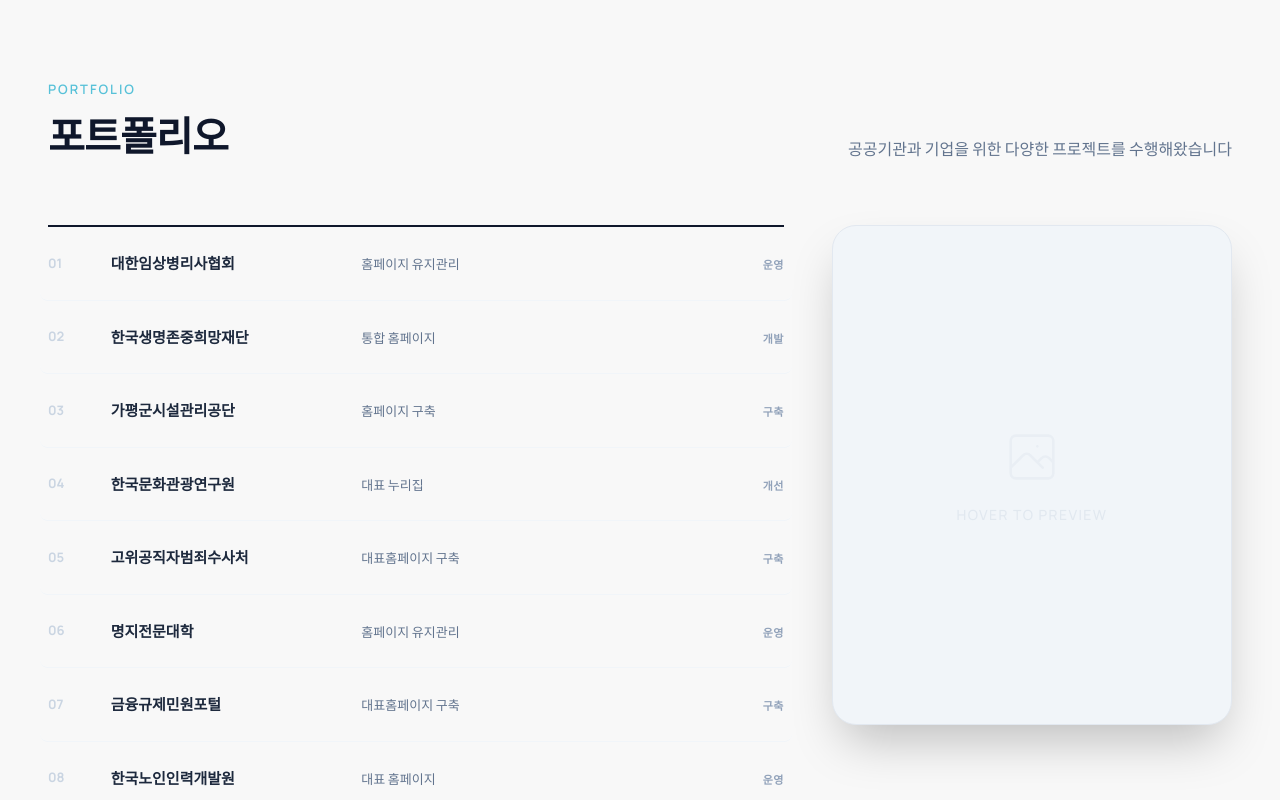
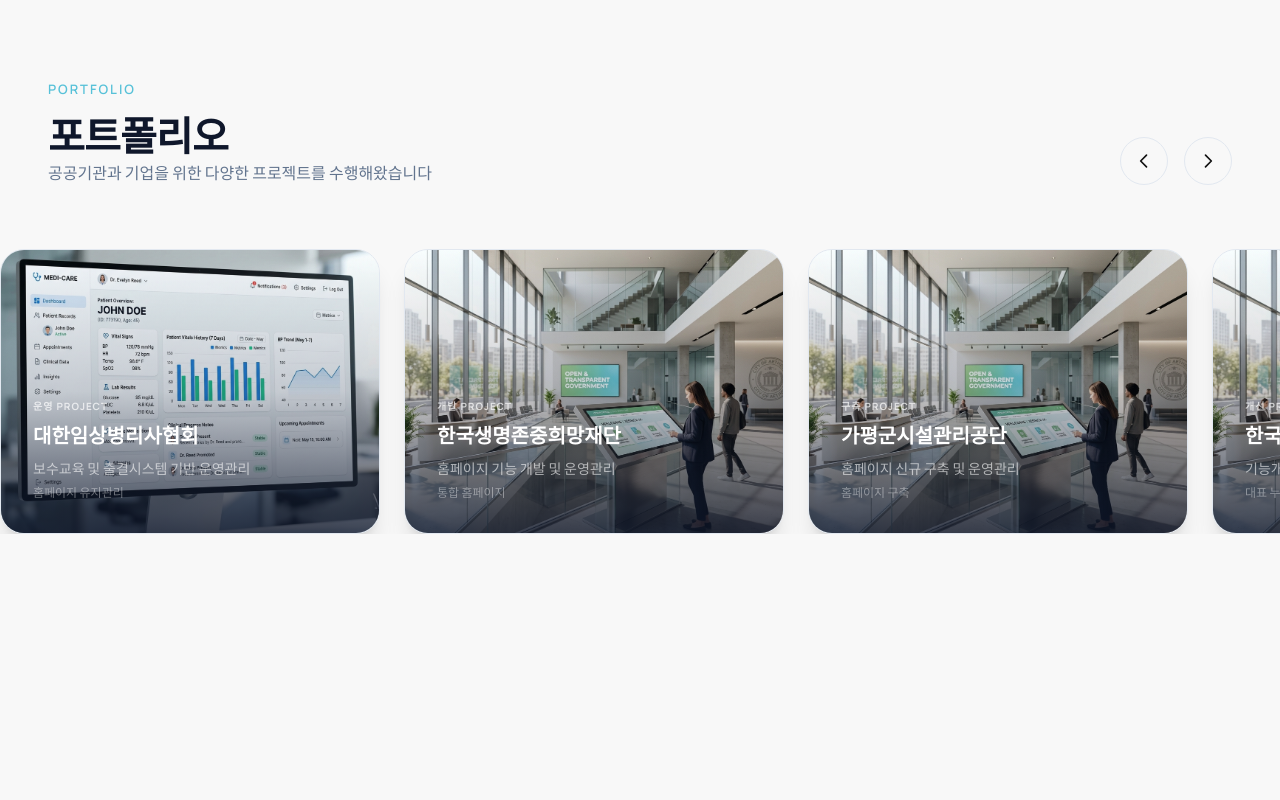
Before and after one commit to rebehayan/darusoft, a Next.js app: page /Btype in a window 1280 px wide. Shown: the part 3660-4460 px from the top of the page. Built offline with nearby package versions, Linux system fonts and the light colour scheme; a web font is replaced by a local one.

Commit message:
Portfolio: Swiper 구현 및 커스텀 네비게이션 버튼 추가

```diff
--- a/app/Btype/components/Portfolio.tsx
+++ b/app/Btype/components/Portfolio.tsx
@@ -1,92 +1,198 @@
 "use client";
 
-import { useState } from "react";
-import { motion, AnimatePresence } from "framer-motion";
+import { useRef } from "react";
+import { Swiper, SwiperSlide } from "swiper/react";
+import { Pagination } from "swiper/modules";
 import AnimatedSection from "./AnimatedSection";
+import Image from "next/image";
 
 const PROJECTS = [
-  { id: 1, name: "대한임상병리사협회", scope: "홈페이지 유지관리", desc: "보수교육 및 출결시스템 기반 운영관리", tag: "운영", img: "/medical-sys.png" },
-  { id: 2, name: "한국생명존중희망재단", scope: "통합 홈페이지", desc: "홈페이지 기능 개발 및 운영관리", tag: "개발", img: "/gov-sys.png" },
-  { id: 3, name: "가평군시설관리공단", scope: "홈페이지 구축", desc: "홈페이지 신규 구축 및 운영관리", tag: "구축", img: "/gov-sys.png" },
-  { id: 4, name: "한국문화관광연구원", scope: "대표 누리집", desc: "기능개선 및 운영관리", tag: "개선", img: "/gov-sys.png" },
-  { id: 5, name: "고위공직자범죄수사처", scope: "대표홈페이지 구축", desc: "국문/영문 홈페이지 구축 및 운영", tag: "구축", img: "/gov-sys.png" },
-  { id: 6, name: "명지전문대학", scope: "홈페이지 유지관리", desc: "홈페이지 운영관리", tag: "운영", img: "/edu-sys.png" },
-  { id: 7, name: "금융규제민원포털", scope: "대표홈페이지 구축", desc: "홈페이지 구축 및 운영관리", tag: "구축", img: "/gov-sys.png" },
-  { id: 8, name: "한국노인인력개발원", scope: "대표 홈페이지", desc: "대표 홈페이지 운영관리", tag: "운영", img: "/gov-sys.png" },
-  { id: 9, name: "K-오션MOOC", scope: "홈페이지 구축", desc: "한국형 온라인 해양공개강좌 구축 및 운영", tag: "구축", img: "/edu-sys.png" },
+  {
+    id: 1,
+    name: "대한임상병리사협회",
+    scope: "홈페이지 유지관리",
+    desc: "보수교육 및 출결시스템 기반 운영관리",
+    tag: "운영",
+    img: "/medical-sys.png",
+  },
+  {
+    id: 2,
+    name: "한국생명존중희망재단",
+    scope: "통합 홈페이지",
+    desc: "홈페이지 기능 개발 및 운영관리",
+    tag: "개발",
+    img: "/gov-sys.png",
+  },
+  {
+    id: 3,
+    name: "가평군시설관리공단",
+    scope: "홈페이지 구축",
+    desc: "홈페이지 신규 구축 및 운영관리",
+    tag: "구축",
+    img: "/gov-sys.png",
+  },
+  {
+    id: 4,
+    name: "한국문화관광연구원",
+    scope: "대표 누리집",
+    desc: "기능개선 및 운영관리",
+    tag: "개선",
+    img: "/gov-sys.png",
+  },
+  {
+    id: 5,
+    name: "고위공직자범죄수사처",
+    scope: "대표홈페이지 구축",
+    desc: "국문/영문 홈페이지 구축 및 운영",
+    tag: "구축",
+    img: "/gov-sys.png",
+  },
+  {
+    id: 6,
+    name: "명지전문대학",
+    scope: "홈페이지 유지관리",
+    desc: "홈페이지 운영관리",
+    tag: "운영",
+    img: "/edu-sys.png",
+  },
+  {
+    id: 7,
+    name: "금융규제민원포털",
+    scope: "대표홈페이지 구축",
+    desc: "홈페이지 구축 및 운영관리",
+    tag: "구축",
+    img: "/gov-sys.png",
+  },
+  {
+    id: 8,
+    name: "한국노인인력개발원",
+    scope: "대표 홈페이지",
+    desc: "대표 홈페이지 운영관리",
+    tag: "운영",
+    img: "/gov-sys.png",
+  },
+  {
+    id: 9,
+    name: "K-오션MOOC",
+    scope: "홈페이지 구축",
+    desc: "한국형 온라인 해양공개강좌 구축 및 운영",
+    tag: "구축",
+    img: "/edu-sys.png",
+  },
 ];
 
+import "swiper/css";
+import "swiper/css/pagination";
+
 export default function Portfolio() {
-  const [hoveredProject, setHoveredProject] = useState<typeof PROJECTS[0] | null>(null);
+  const swiperRef = useRef<any>(null);
 
   return (
-    <section id="portfolio" className="py-28 lg:py-36 section-white overflow-hidden">
+    <section
+      id="portfolio"
+      className="py-28 lg:py-36 section-white overflow-hidden"
+    >
       <div className="max-w-screen-2xl mx-auto px-6 sm:px-8 lg:px-12">
-        <AnimatedSection className="flex flex-col lg:flex-row lg:items-end lg:justify-between gap-6 mb-16">
-          <div>
-            <span className="text-[13px] font-semibold tracking-[0.15em] uppercase text-[#57C1D8] mb-3 block">Portfolio</span>
-            <h2 className="text-[2rem] sm:text-[2.5rem] font-bold text-slate-900 tracking-[-0.02em] leading-tight">포트폴리오</h2>
-          </div>
-          <p className="text-[16px] text-slate-500 font-light max-w-md lg:text-right">공공기관과 기업을 위한 다양한 프로젝트를 수행해왔습니다</p>
-        </AnimatedSection>
-
-        <div className="flex flex-col lg:flex-row gap-12">
-          {/* List Area */}
-          <AnimatedSection className="flex-1">
-            <div className="border-t-2 border-slate-900">
-              {PROJECTS.map((p, idx) => (
-                <motion.div
-                  key={p.id}
-                  initial={{ opacity: 0, x: -20 }}
-                  whileInView={{ opacity: 1, x: 0 }}
-                  viewport={{ once: true }}
-                  transition={{ duration: 0.4, delay: idx * 0.04 }}
-                  onMouseEnter={() => setHoveredProject(p)}
+        <AnimatedSection className="mb-16">
+          <div className="flex justify-between items-end">
+            <div>
+              <div>
+                <span className="text-[13px] font-semibold tracking-[0.15em] uppercase text-[#57C1D8] mb-3 block">
+                  Portfolio
+                </span>
+                <h2 className="text-[2rem] sm:text-[2.5rem] font-bold text-slate-900 tracking-[-0.02em] leading-tight">
+                  포트폴리오
+                </h2>
+              </div>
+              <p className="text-[16px] text-slate-500 font-light max-w-md mt-4 lg:mt-0">
+                공공기관과 기업을 위한 다양한 프로젝트를 수행해왔습니다
+              </p>
+            </div>
+            <div className="flex justify-center gap-4 mt-8">
+              <button
+                type="button"
+                onClick={() => swiperRef.current?.swiper.slidePrev()}
+                className="w-12 h-12 cursor-pointer rounded-full border border-slate-200 flex items-center justify-center hover:bg-[#57C1D8] hover:border-[#57C1D8] hover:text-white transition-all"
+                aria-label="이전 슬라이드"
+              >
+                <svg
+                  className="w-5 h-5"
+                  fill="none"
+                  stroke="currentColor"
+                  viewBox="0 0 24 24"
+                  aria-hidden="true"
                 >
-                  <div className="group grid grid-cols-12 items-center gap-4 py-6 border-b border-slate-100 hover:bg-[#57C1D8]/[0.03] transition-colors duration-300 cursor-default px-2 -mx-2 rounded-lg">
-                    <div className="col-span-1 text-[13px] font-bold text-slate-300 group-hover:text-[#57C1D8] transition-colors duration-300">{String(p.id).padStart(2, "0")}</div>
-                    <div className="col-span-5 sm:col-span-4"><span className="text-[15px] font-semibold text-slate-800 group-hover:text-[#3EA8BF] transition-colors duration-300">{p.name}</span></div>
-                    <div className="col-span-6 sm:col-span-5 hidden sm:block"><span className="text-[13px] text-slate-500">{p.scope}</span></div>
-                    <div className="col-span-6 sm:col-span-2 text-right"><span className="text-[11px] font-semibold tracking-wider uppercase text-slate-400 group-hover:text-[#77B263] transition-colors duration-300">{p.tag}</span></div>
-                  </div>
-                </motion.div>
-              ))}
-            </div>
-          </AnimatedSection>
-
-          {/* Preview Area (Sticky) */}
-          <div className="hidden lg:block w-[400px] h-[500px] sticky top-[120px]">
-            <div className="relative w-full h-full rounded-3xl bg-slate-100 border border-slate-200 overflow-hidden shadow-2xl">
-              <AnimatePresence mode="wait">
-                <motion.div
-                  key={hoveredProject?.id || 'placeholder'}
-                  initial={{ opacity: 0, scale: 1.05 }}
-                  animate={{ opacity: 1, scale: 1 }}
-                  exit={{ opacity: 0 }}
-                  transition={{ duration: 0.4 }}
-                  className="absolute inset-0"
+                  <path
+                    strokeLinecap="round"
+                    strokeLinejoin="round"
+                    strokeWidth={2}
+                    d="M15 19l-7-7 7-7"
+                  />
+                </svg>
+              </button>
+              <button
+                type="button"
+                onClick={() => swiperRef.current?.swiper.slideNext()}
+                className="w-12 h-12 cursor-pointer rounded-full border border-slate-200 flex items-center justify-center hover:bg-[#57C1D8] hover:border-[#57C1D8] hover:text-white transition-all"
+                aria-label="다음 슬라이드"
+              >
+                <svg
+                  className="w-5 h-5"
+                  fill="none"
+                  stroke="currentColor"
+                  viewBox="0 0 24 24"
+                  aria-hidden="true"
                 >
-                  {hoveredProject ? (
-                    <>
-                      <img src={hoveredProject.img} alt="" className="w-full h-full object-cover" />
-                      <div className="absolute inset-0 bg-gradient-to-t from-slate-900 via-transparent to-transparent" />
-                      <div className="absolute bottom-8 left-8 right-8 text-white">
-                         <span className="text-[10px] font-bold tracking-widest uppercase opacity-70 mb-2 block">{hoveredProject.tag} Project</span>
-                         <h4 className="text-xl font-bold">{hoveredProject.name}</h4>
-                         <p className="mt-2 text-sm text-white/60 leading-relaxed">{hoveredProject.desc}</p>
-                      </div>
-                    </>
-                  ) : (
-                    <div className="flex flex-col items-center justify-center h-full text-slate-300">
-                      <svg className="w-16 h-16 mb-4 opacity-20" fill="none" stroke="currentColor" viewBox="0 0 24 24"><path strokeLinecap="round" strokeLinejoin="round" strokeWidth={1} d="M4 16l4.586-4.586a2 2 0 012.828 0L16 16m-2-2l1.586-1.586a2 2 0 012.828 0L20 14m-6-6h.01M6 20h12a2 2 0 002-2V6a2 2 0 00-2-2H6a2 2 0 00-2 2v12a2 2 0 002 2z" /></svg>
-                      <p className="text-sm font-medium tracking-widest uppercase opacity-40">Hover to preview</p>
-                    </div>
-                  )}
-                </motion.div>
-              </AnimatePresence>
+                  <path
+                    strokeLinecap="round"
+                    strokeLinejoin="round"
+                    strokeWidth={2}
+                    d="M9 5l7 7-7 7"
+                  />
+                </svg>
+              </button>
             </div>
           </div>
-        </div>
+        </AnimatedSection>
+      </div>
+      <div className="relative -mx-6 sm:-mx-8 lg:-mx-12 px-6 sm:px-8 lg:px-12">
+        <Swiper
+          ref={swiperRef}
+          // modules={[Pagination]}
+          slidesPerView="auto"
+          spaceBetween={24}
+          loop={true}
+          // pagination={{ clickable: true }}
+          className="w-[calc(100%+3rem)]"
+        >
+          {PROJECTS.map((p) => (
+            <SwiperSlide key={p.id} className="!w-[300px] lg:!w-[380px]">
+              <div className="relative w-full aspect-[4/3] rounded-3xl bg-slate-100 border border-slate-200 overflow-hidden shadow-xl group cursor-pointer">
+                <Image
+                  src={p.img}
+                  alt={p.name}
+                  fill
+                  className="object-cover transition-transform duration-500 group-hover:scale-105"
+                />
+
+                <div className="absolute inset-0 bg-gradient-to-t from-slate-900/80 via-slate-900/20 to-transparent transition-all duration-300 group-hover:from-slate-900 group-hover:via-slate-900/60" />
+
+                <div className="absolute bottom-8 left-8 right-8 text-white transition-transform duration-300 group-hover:-translate-y-1">
+                  <span className="text-[10px] font-bold tracking-widest uppercase opacity-70 mb-2 block">
+                    {p.tag} Project
+                  </span>
+                  <h4 className="text-xl font-bold">{p.name}</h4>
+                  <p className="mt-2 text-sm text-white/60 leading-relaxed transition-colors duration-300 group-hover:text-white/90">
+                    {p.desc}
+                  </p>
+                  <p className="mt-1 text-xs text-white/40 transition-colors duration-300 group-hover:text-white/70">
+                    {p.scope}
+                  </p>
+                </div>
+              </div>
+            </SwiperSlide>
+          ))}
+        </Swiper>
       </div>
     </section>
   );
--- a/package.json
+++ b/package.json
@@ -12,7 +12,8 @@
     "framer-motion": "^12.38.0",
     "next": "16.2.3",
     "react": "19.2.4",
-    "react-dom": "19.2.4"
+    "react-dom": "19.2.4",
+    "swiper": "^12.1.3"
   },
   "devDependencies": {
     "@tailwindcss/postcss": "^4",
```
Also changed, not shown: 1 other file (tests, documents, lock files or other folders).
